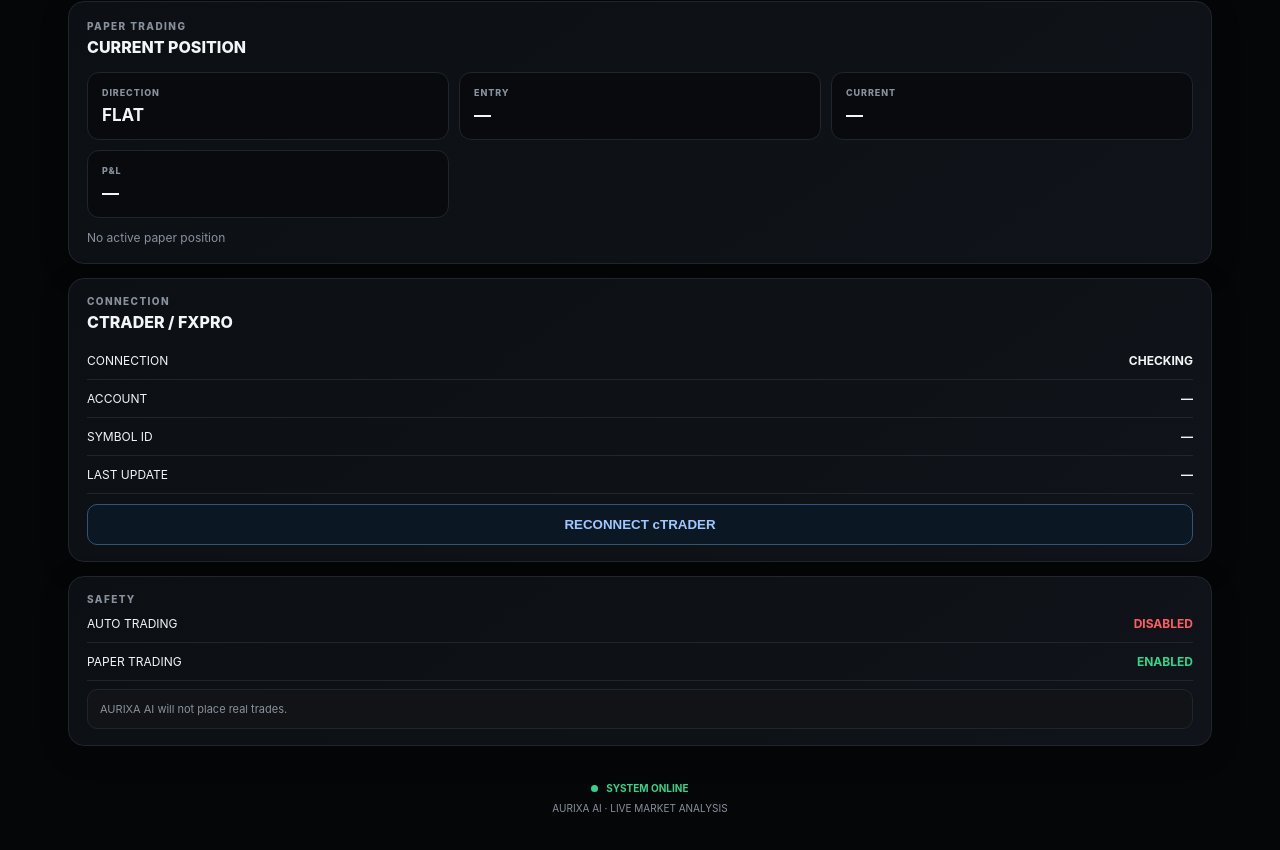
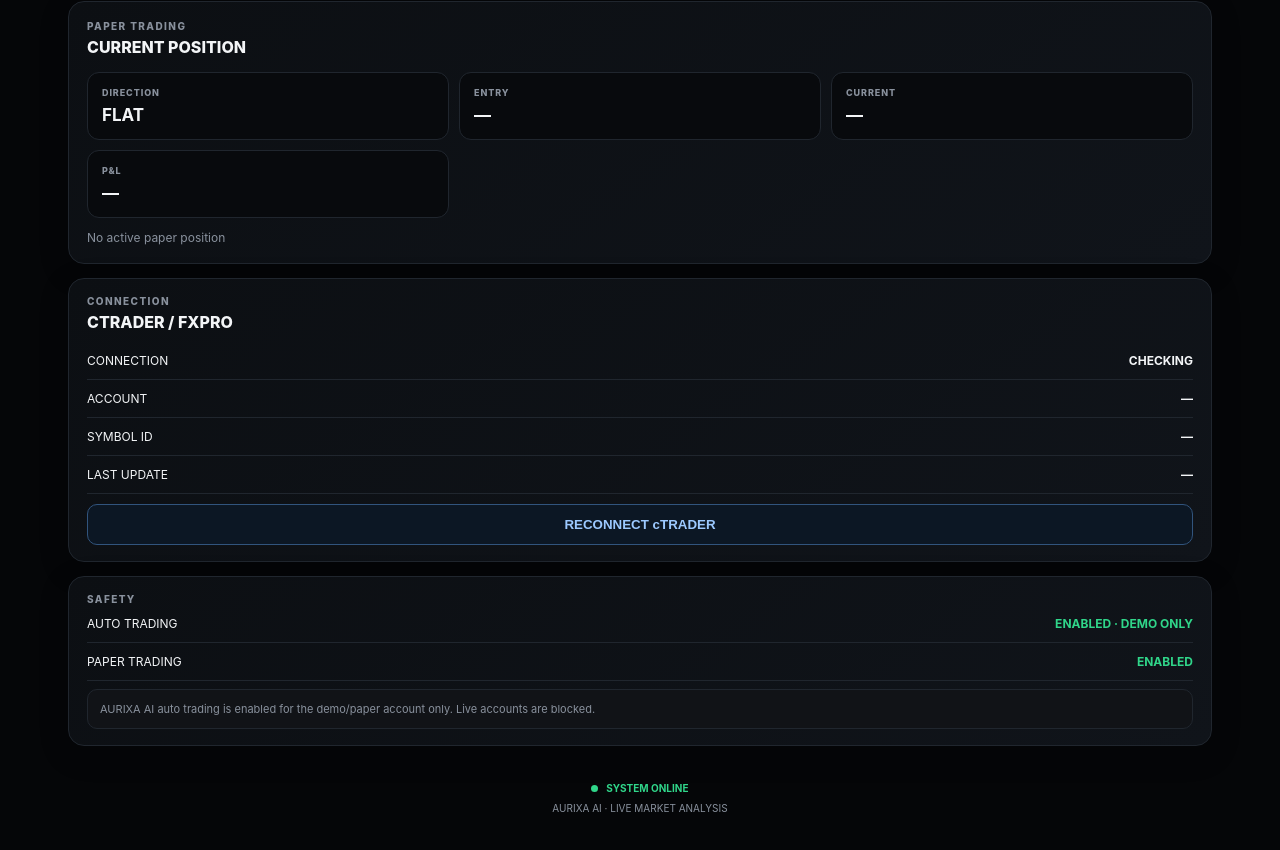
Before and after one commit to sinah2772/aurixa-ai, a website: page web/index.html in a window 1280 px wide. Shown: the part 2388-3238 px from the top of the page. Drawn offline with nearby package versions, Linux system fonts and the light colour scheme; no server answers.

Commit message:
Show demo auto trading enabled in frontend

```diff
--- a/web/index.html
+++ b/web/index.html
@@ -227,7 +227,7 @@
 
       <div class="mode-row">
         <span>AUTO TRADING</span>
-        <strong class="disabled">DISABLED</strong>
+        <strong class="enabled">ENABLED · DEMO ONLY</strong>
       </div>
 
       <div class="mode-row">
@@ -236,7 +236,7 @@
       </div>
 
       <div class="notice">
-        AURIXA AI will not place real trades.
+        AURIXA AI auto trading is enabled for the demo/paper account only. Live accounts are blocked.
       </div>
     </section>
 
```
